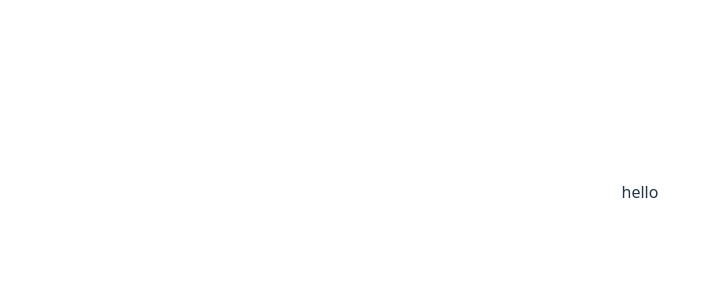
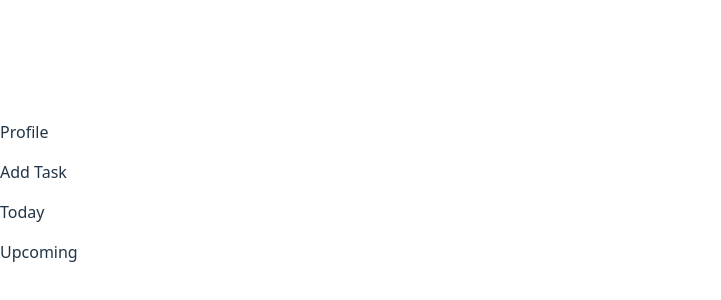
Before and after one commit to asantos3005/to-do-typescript, a React (Vite) app: page / in a window 1280 px wide. Shown: the part 208-508 px from the top of the page, without its empty margins (0-721 px from the left). Built offline with nearby package versions, Linux system fonts and the light colour scheme.

Commit message:
Setup layout and sidebar. Layout is higher level component which holds the toggleable sidebar and the main content which is passed as a children props

```diff
--- a/package.json
+++ b/package.json
@@ -11,7 +11,8 @@
   },
   "dependencies": {
     "react": "^19.1.0",
-    "react-dom": "^19.1.0"
+    "react-dom": "^19.1.0",
+    "react-router-dom": "^7.6.2"
   },
   "devDependencies": {
     "@eslint/js": "^9.29.0",
--- /dev/null
+++ b/src/components/layout.tsx
@@ -0,0 +1,30 @@
+import { useState, } from "react";
+import SideBar from "./sidebar";
+import React from "react";
+
+interface SidebarProps {
+  sidebarState: "open" | "closed";
+  toggleSideBar: () => void;
+}
+
+
+export default function Layout({ children }: { children: React.ReactNode }) {
+    const [sidebarState, setSidebarState] = useState<"open" | "closed">("open");
+
+    function toggleSideBar() {
+        const newState = sidebarState === "open" ? "closed" : "open";
+        setSidebarState(newState);
+        console.log("Sidebar toggled:", newState);
+    }
+
+  return (
+    <div className="app-container">
+      <SideBar sidebarState={sidebarState} toggleSideBar={toggleSideBar} />
+      {React.cloneElement(children as React.ReactElement<SidebarProps>, {
+        sidebarState,
+        toggleSideBar,
+        })}
+
+    </div>
+  );
+}
--- /dev/null
+++ b/src/components/sidebar.tsx
@@ -0,0 +1,20 @@
+//import sidebarIcon from "../icons/sidebarIcon.svg";
+
+type SideBarProps = {
+  sidebarState: "open" | "closed";
+  toggleSideBar: () => void;
+};
+
+export default function SideBar({ sidebarState, toggleSideBar }: SideBarProps) {
+  return (
+    <aside className={`sidebar ${sidebarState === "open" ? "expanded" : "collapsed"}`} id="sidebar">
+      <div className="profileMenu">
+        <p>Profile</p>
+        {/* <img src={sidebarIcon} alt="Toggle Sidebar" onClick={toggleSideBar} className="sidebarToggle clickable" />*/}
+      </div>
+      <div className="addTaskMenu clickable"><p>Add Task</p></div>
+      <div className="todayMenu clickable"><p>Today</p></div>
+      <div className="upcomingMenu clickable"><p>Upcoming</p></div>
+    </aside>
+  );
+}
--- a/src/pages/App.tsx
+++ b/src/pages/App.tsx
@@ -1,11 +1,21 @@
-import '../styles/App.css'
+import { BrowserRouter, Routes, } from 'react-router-dom';
+import Layout from '../components/layout';
+//import Home from './pages/Home';
+//import Settings from './pages/Settings';
 
 function App() {
   return (
-    <>
-    <p>hello</p>
-    </>
-  )
+    <BrowserRouter>
+      <Layout>
+        <Routes>
+            {/*
+          <Route path="/" element={<Home />} />
+          <Route path="/settings" element={<Settings />} />
+            */}
+        </Routes>
+      </Layout>
+    </BrowserRouter>
+  );
 }
 
 export default App
```
Also changed, not shown: 1 other file (tests, documents, lock files or other folders).
